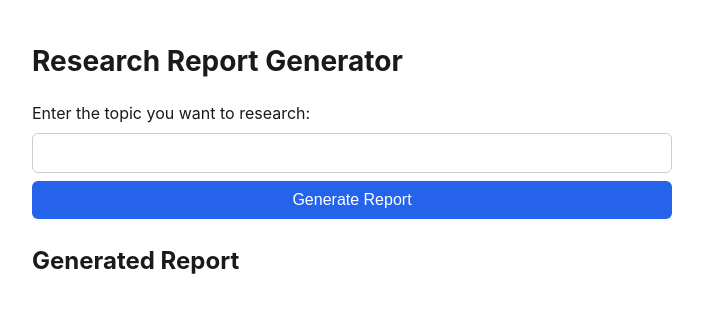
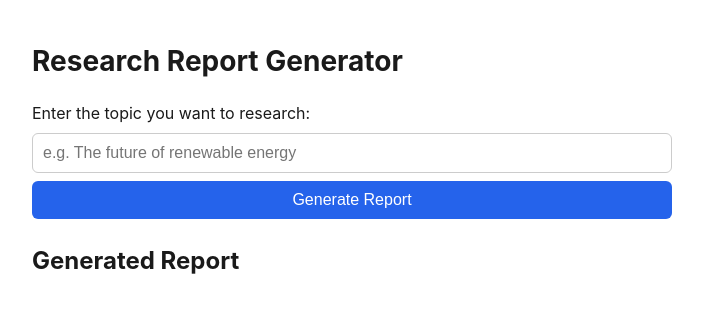
Before and after one commit to Raghavan1988/research_report_generator, a Flask app: page / in a window 1280 px wide. Shown: the top 313 px of the page, without its empty margins (288-991 px from the left). Run offline with Flask 2, Linux system fonts and the light colour scheme.

Commit message:
Require topic input and add a placeholder hint

```diff
--- a/templates/index.html
+++ b/templates/index.html
@@ -50,7 +50,7 @@
     <h1>Research Report Generator</h1>
     <form id="report-form">
         <label for="topic">Enter the topic you want to research:</label>
-        <input type="text" id="topic" name="topic">
+        <input type="text" id="topic" name="topic" placeholder="e.g. The future of renewable energy" required>
         <button type="submit">Generate Report</button>
     </form>
     <h2>Generated Report</h2>
```
